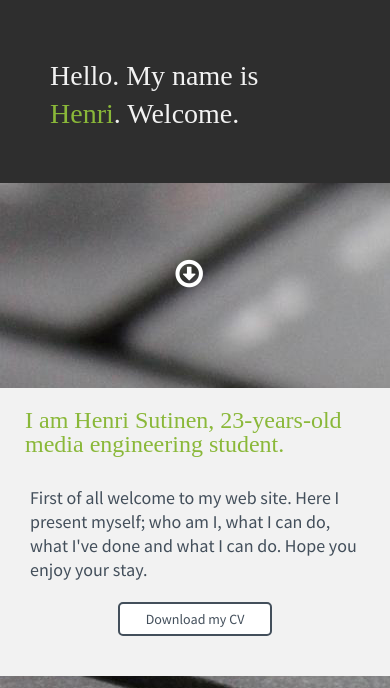
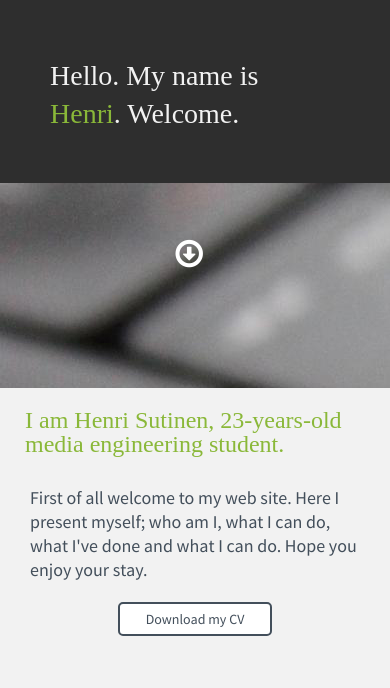
Before and after one commit to henrisutinen/henrisutinen.github.io, a plain HTML site: page index.html in a window 390 px wide. Shown: the part 137-825 px from the top of the page. Drawn offline with nearby package versions, Linux system fonts and the light colour scheme; files whose address does not match are found by name; a web font is replaced by a local one.

Commit message:
fix to portfolio/cv part

```diff
--- a/css/zerogrid-full.css
+++ b/css/zerogrid-full.css
@@ -1172,7 +1172,7 @@ i {
 	background-color:#f2f2f2!important;
 }
 #picheight {
-	height:275px!important;
+	height:335px!important;
 }
 .zerogrid-full .n4sbutton {
 	margin-top: 10px !important;
@@ -1373,7 +1373,7 @@ iframe {
 	margin-top: 20px !important;
 }
 .arrow {
-	margin-top: 75px !important;
+	margin-top: 55px !important;
 	text-align:center !important;
 	margin-left: 45% !important;
 }
```
